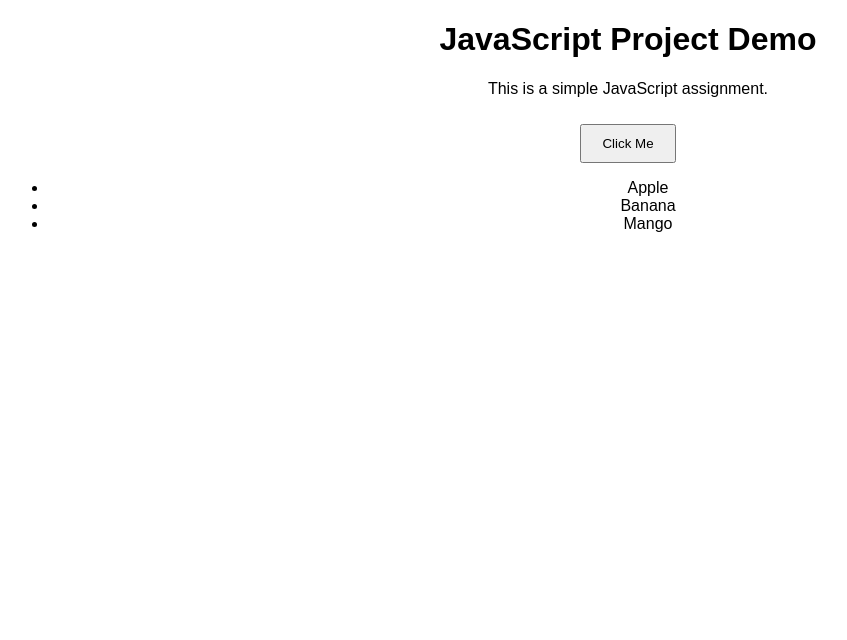
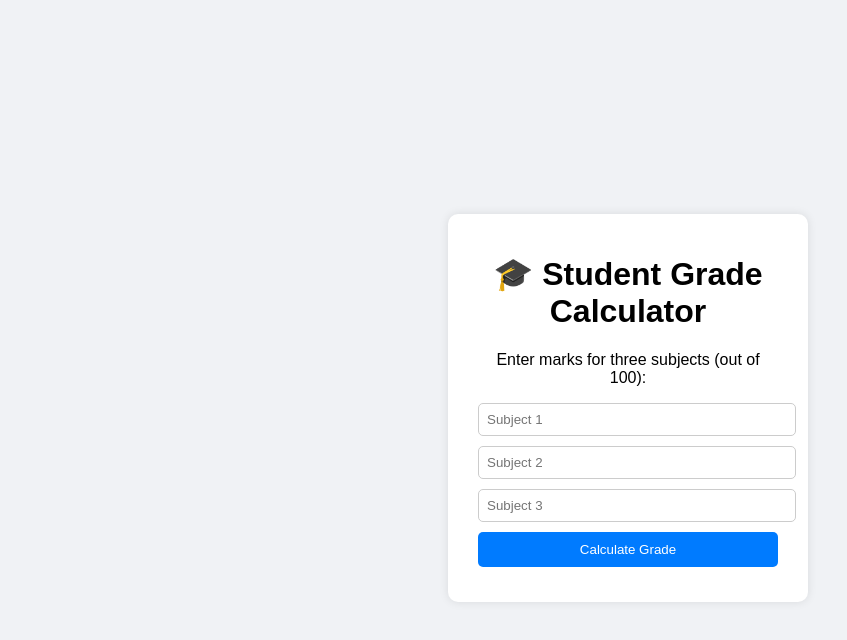
Before and after one commit to mwangiucs/july-2025-Web-development-wk5-asssignment, a plain HTML site: page index.html in a window 1280 px wide. Shown: the whole page, without its empty margins (12-859 px from the left). Drawn offline with Linux system fonts and the light colour scheme.

Commit message:
wk 5 assignment

```diff
--- a/index.html
+++ b/index.html
@@ -2,14 +2,26 @@
 <html lang="en">
 <head>
   <meta charset="UTF-8">
-  <title>Simple JS Project</title>
+  <meta name="viewport" content="width=device-width, initial-scale=1.0">
+  <title>Student Grade Calculator</title>
   <link rel="stylesheet" href="style.css">
 </head>
 <body>
-  <h1 id="title">Welcome to My Project</h1>
-  <p id="message">This is a simple JavaScript assignment.</p>
-  <button id="btn">Click Me</button>
-  <ul id="list"></ul>
+  <div class="container">
+    <h1>🎓 Student Grade Calculator</h1>
+    <p>Enter marks for three subjects (out of 100):</p>
+
+    <!-- DOM Interaction #1: Inputs -->
+    <input type="number" id="subject1" placeholder="Subject 1">
+    <input type="number" id="subject2" placeholder="Subject 2">
+    <input type="number" id="subject3" placeholder="Subject 3">
+
+    <!-- DOM Interaction #2: Button -->
+    <button onclick="calculateGrade()">Calculate Grade</button>
+
+    <!-- DOM Interaction #3: Output Area -->
+    <div id="result"></div>
+  </div>
 
   <script src="script.js"></script>
 </body>
--- a/script.js
+++ b/script.js
@@ -1,63 +1,63 @@
-// ======================
-// Part 1: Variables & Conditionals
-// ======================
-let age = 18;
-let name = "Tom";
+/* ================================
+   PART 1: Variables & Conditionals
+   ================================ */
 
-if (age >= 18) {
-  console.log(name + " is an adult.");
-} else {
-  console.log(name + " is a minor.");
+// Declare global variables
+let subject1, subject2, subject3, average, grade;
+
+/* ================================
+   PART 2: Custom Functions
+   ================================ */
+
+// Function 1: Calculate average marks
+function calculateAverage(marksArray) {
+  let total = 0;
+  // PART 3: Loop Example #1 (for loop)
+  for (let i = 0; i < marksArray.length; i++) {
+    total += marksArray[i];
+  }
+  return total / marksArray.length;
 }
 
-// ======================
-// Part 2: Custom Functions
-// ======================
-function greet(userName) {
-  return "Hello, " + userName + "!";
+// Function 2: Determine grade from average
+function getGrade(avg) {
+  // PART 1: Conditionals
+  if (avg >= 70) return "A";
+  else if (avg >= 60) return "B";
+  else if (avg >= 50) return "C";
+  else if (avg >= 40) return "D";
+  else return "F";
 }
 
-function square(number) {
-  return number * number;
+/* ================================
+   PART 4: DOM Interactions
+   ================================ */
+
+// Function to calculate and display grade
+function calculateGrade() {
+  // Get values from input fields
+  subject1 = parseFloat(document.getElementById("subject1").value) || 0;
+  subject2 = parseFloat(document.getElementById("subject2").value) || 0;
+  subject3 = parseFloat(document.getElementById("subject3").value) || 0;
+
+  // Store marks in an array
+  let marks = [subject1, subject2, subject3];
+
+  // PART 3: Loop Example #2 (for...of loop to check validity)
+  for (let mark of marks) {
+    if (mark < 0 || mark > 100) {
+      document.getElementById("result").innerHTML = "⚠️ Please enter marks between 0 and 100!";
+      return;
+    }
+  }
+
+  // Calculate average and grade
+  average = calculateAverage(marks);
+  grade = getGrade(average);
+
+  // Display result
+  document.getElementById("result").innerHTML = `
+    Average: ${average.toFixed(2)} <br>
+    Grade: ${grade}
+  `;
 }
-
-console.log(greet(name));
-console.log("Square of 5 is:", square(5));
-
-// ======================
-// Part 3: Loops
-// ======================
-
-// Example 1: For loop
-for (let i = 1; i <= 3; i++) {
-  console.log("For loop count:", i);
-}
-
-// Example 2: While loop
-let count = 1;
-while (count <= 3) {
-  console.log("While loop count:", count);
-  count++;
-}
-
-// ======================
-// Part 4: DOM Interactions
-// ======================
-
-// 1. Change text of an element
-document.getElementById("title").textContent = "JavaScript Project Demo";
-
-// 2. Add event listener to button
-document.getElementById("btn").addEventListener("click", function () {
-  document.getElementById("message").textContent = "Button was clicked!";
-});
-
-// 3. Add items to list dynamically
-let fruits = ["Apple", "Banana", "Mango"];
-let list = document.getElementById("list");
-
-fruits.forEach(function (fruit) {
-  let li = document.createElement("li");
-  li.textContent = fruit;
-  list.appendChild(li);
-});
--- a/style.css
+++ b/style.css
@@ -1,10 +1,45 @@
 body {
   font-family: Arial, sans-serif;
+  background: #f0f2f5;
+  display: flex;
+  justify-content: center;
+  align-items: center;
+  height: 100vh;
+}
+
+.container {
+  background: #fff;
+  padding: 20px 30px;
+  border-radius: 10px;
+  box-shadow: 0 0 10px rgba(0,0,0,0.1);
   text-align: center;
-  margin: 20px;
+  width: 300px;
 }
+
+input {
+  display: block;
+  width: 100%;
+  margin: 10px 0;
+  padding: 8px;
+  border-radius: 5px;
+  border: 1px solid #ccc;
+}
+
 button {
-  padding: 10px 20px;
-  margin-top: 10px;
+  background: #007bff;
+  color: white;
+  padding: 10px;
+  width: 100%;
+  border: none;
+  border-radius: 5px;
   cursor: pointer;
 }
+
+button:hover {
+  background: #0056b3;
+}
+
+#result {
+  margin-top: 15px;
+  font-weight: bold;
+}
```
